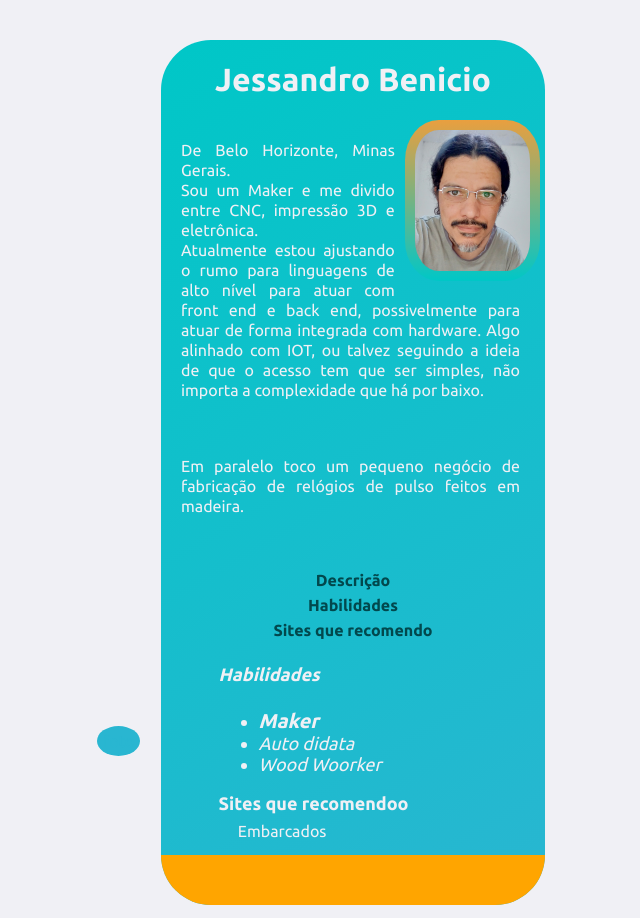
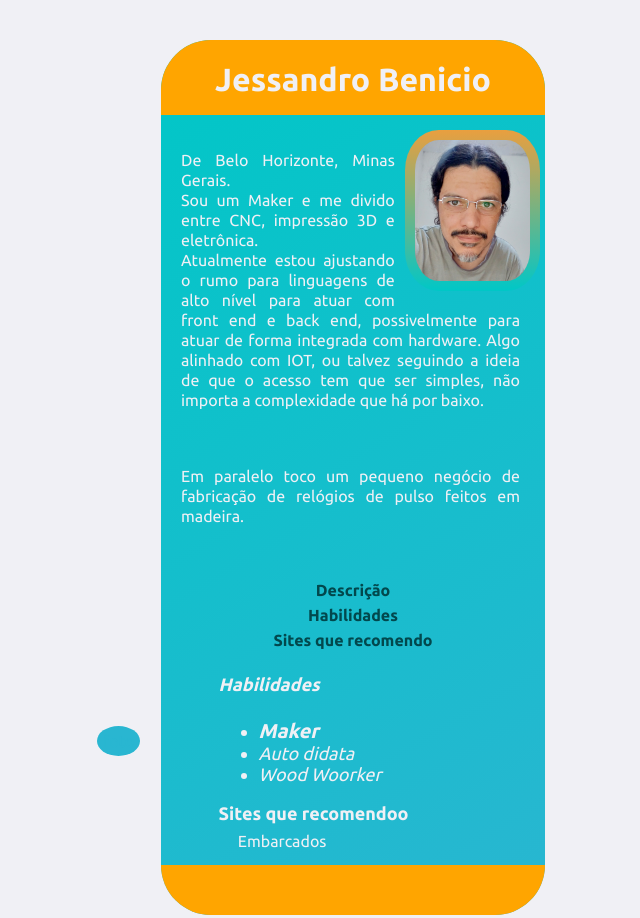
Before and after one commit to enicio/enicio.github.io, a plain HTML site: page index.html in a window 1280 px wide. Shown: the whole page, without its empty margins (287-927 px from the left). Drawn offline with Linux system fonts and the light colour scheme.

Commit message:
Ajuste no cabeçalho do site

```diff
--- a/index.html
+++ b/index.html
@@ -16,7 +16,9 @@
 
 
         <div class="Name">
-            <h1>Jessandro Benicio</h1>
+            <a href="">
+                <h1>Jessandro Benicio</h1>
+            </a>
         </div>
 
         <div class="photo-perfil">
--- a/style.css
+++ b/style.css
@@ -26,6 +26,21 @@ body {
     text-align: center;
     color: #f0f0f5;
     text-decoration-color: paleturquoise;
+
+    padding: 0 0 15px 0;
+
+    margin-bottom: 15px;
+    height:60px;
+    width: 30vw;
+    border-radius: 50px 50px  0 0 ;
+    background-color: orange;
+
+}
+
+.page-home .Name a {
+    text-decoration: none;
+    color: #f0f0f5;
+    background-color: orange;
 
 }
 
```
